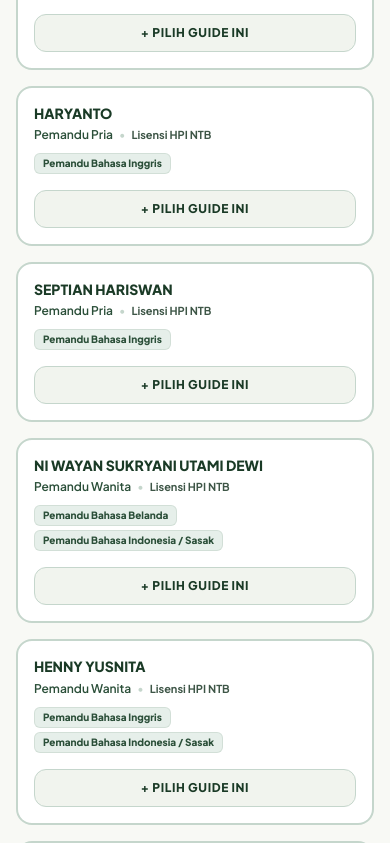
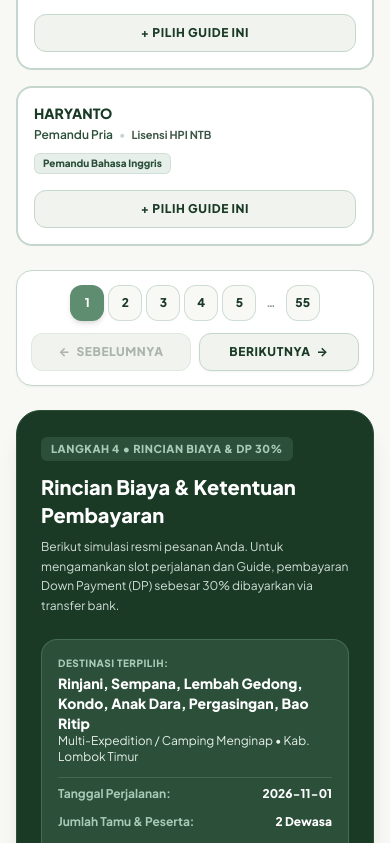
Before and after one commit to zeaalghi/Lotta, a Next.js app: page /guides in a window 390 px wide. Shown: the part 3367-4210 px from the top of the page. Built offline with nearby package versions, Linux system fonts and the light colour scheme; no server answers.

Commit message:
style: set guide pagination to 6 items per page for compact mobile view

```diff
--- a/src/app/guides/page.tsx
+++ b/src/app/guides/page.tsx
@@ -58,7 +58,7 @@ function GuidesContent() {
   );
   const [searchQuery, setSearchQuery] = useState<string>("");
   const [currentPage, setCurrentPage] = useState<number>(1);
-  const pageSize = 12;
+  const pageSize = 6;
   const [showConfirmModal, setShowConfirmModal] = useState<boolean>(false);
 
   useEffect(() => {
@@ -758,14 +758,15 @@ function GuidesContent() {
             {totalPages > 1 && (
               <nav
                 aria-label="Navigasi Halaman Guide"
-                className="mt-6 p-3 sm:p-4 rounded-2xl bg-white border border-forest-border shadow-sm flex flex-col sm:flex-row items-center justify-between gap-3"
+                className="mt-6 p-3.5 sm:p-4 rounded-2xl bg-white border border-forest-border shadow-sm flex flex-col sm:flex-row items-center justify-between gap-3"
               >
-                {/* Previous Button */}
+                {/* Previous & Next Buttons Wrapper for Mobile (side-by-side) / Desktop */}
+                <div className="flex items-center justify-between gap-2 w-full sm:w-auto order-2 sm:order-1">
                   <button
                     type="button"
                     disabled={safeCurrentPage <= 1}
                     onClick={() => handlePageChange(safeCurrentPage - 1)}
-                  className={`w-full sm:w-auto px-4 py-2.5 rounded-xl font-extrabold text-xs uppercase tracking-wider transition flex items-center justify-center gap-1.5 ${
+                    className={`flex-1 sm:flex-none px-3.5 py-2.5 rounded-xl font-extrabold text-xs uppercase tracking-wider transition flex items-center justify-center gap-1.5 ${
                       safeCurrentPage <= 1
                         ? "bg-forest-alt text-forest-body/40 cursor-not-allowed border border-forest-border/40"
                         : "bg-forest-alt hover:bg-forest-header hover:text-white text-forest-header border border-forest-border shadow-sm"
@@ -775,8 +776,23 @@ function GuidesContent() {
                     <span>{t.pagePrevBtn}</span>
                   </button>
 
+                  <button
+                    type="button"
+                    disabled={safeCurrentPage >= totalPages}
+                    onClick={() => handlePageChange(safeCurrentPage + 1)}
+                    className={`sm:hidden flex-1 px-3.5 py-2.5 rounded-xl font-extrabold text-xs uppercase tracking-wider transition flex items-center justify-center gap-1.5 ${
+                      safeCurrentPage >= totalPages
+                        ? "bg-forest-alt text-forest-body/40 cursor-not-allowed border border-forest-border/40"
+                        : "bg-forest-alt hover:bg-forest-header hover:text-white text-forest-header border border-forest-border shadow-sm"
+                    }`}
+                  >
+                    <span>{t.pageNextBtn}</span>
+                    <span>→</span>
+                  </button>
+                </div>
+
                 {/* Page Number Pills (Smart Windowing) */}
-                <div className="flex items-center gap-1 sm:gap-1.5 flex-wrap justify-center">
+                <div className="flex items-center gap-1 sm:gap-1.5 flex-wrap justify-center order-1 sm:order-2">
                   {paginationRange.map((item, idx) => {
                     if (typeof item === "string") {
                       return (
@@ -807,12 +823,12 @@ function GuidesContent() {
                   })}
                 </div>
 
-                {/* Next Button */}
+                {/* Next Button (Desktop) */}
                 <button
                   type="button"
                   disabled={safeCurrentPage >= totalPages}
                   onClick={() => handlePageChange(safeCurrentPage + 1)}
-                  className={`w-full sm:w-auto px-4 py-2.5 rounded-xl font-extrabold text-xs uppercase tracking-wider transition flex items-center justify-center gap-1.5 ${
+                  className={`hidden sm:flex px-4 py-2.5 rounded-xl font-extrabold text-xs uppercase tracking-wider transition items-center justify-center gap-1.5 order-3 ${
                     safeCurrentPage >= totalPages
                       ? "bg-forest-alt text-forest-body/40 cursor-not-allowed border border-forest-border/40"
                       : "bg-forest-alt hover:bg-forest-header hover:text-white text-forest-header border border-forest-border shadow-sm"
```
Lines whose indentation alone changed are shown as unchanged.
